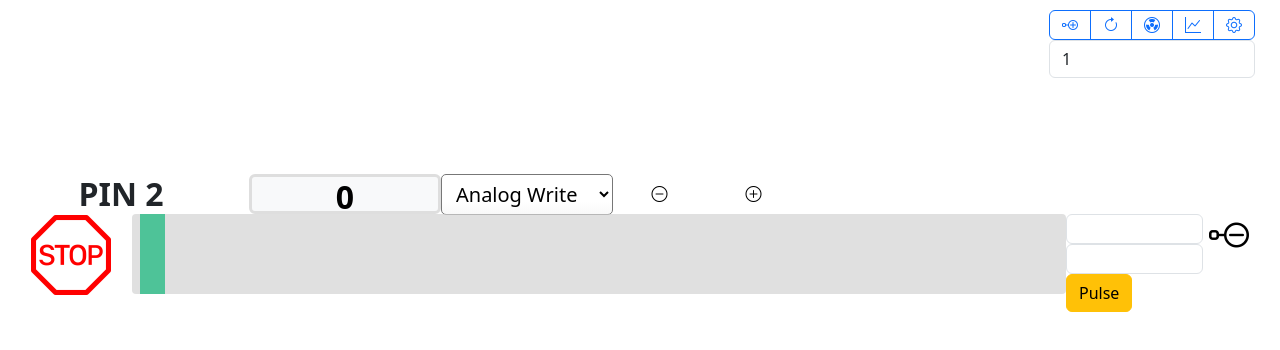
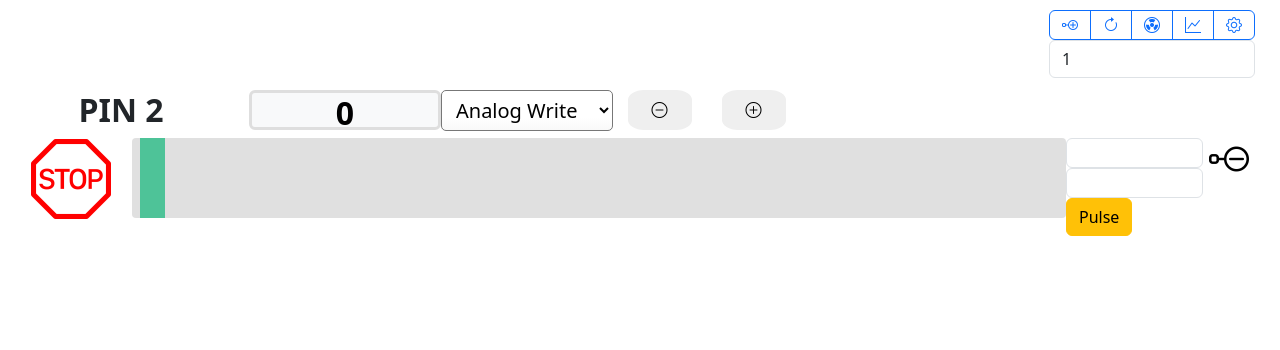
Before and after one commit to williama2012/esp32_webcontroller, a website: page index.html in a window 1280 px wide. Drawn offline with nearby package versions, Linux system fonts and the light colour scheme.

Commit message:
Update index.css

```diff
--- a/index.css
+++ b/index.css
@@ -35,7 +35,7 @@ body {
     display: flex;
     flex-direction: column;
     height: 15vh;
-    margin-top: .25em;
+    margin-bottom: 1em;
 
 }
 
@@ -43,6 +43,7 @@ body {
     display: flex;
     flex-direction: row;
     height: 5vh;
+    margin-bottom: 0.5em
 }
 
 .slider-controls {
@@ -138,7 +139,7 @@ body {
 .toolbar {
     display: flex;
     flex-direction: row;
-    height: 20vh;
+    height: 10vh;
 }
 
 .toolbar-one {
@@ -306,7 +307,7 @@ input {
     line-height: 5vh;
     width: 5vw;
     display: inline-block;
-    background: none;
+    /* background: none; */
     margin-left: 15px;
     margin-right: 15px;
     text-align: center;
```
